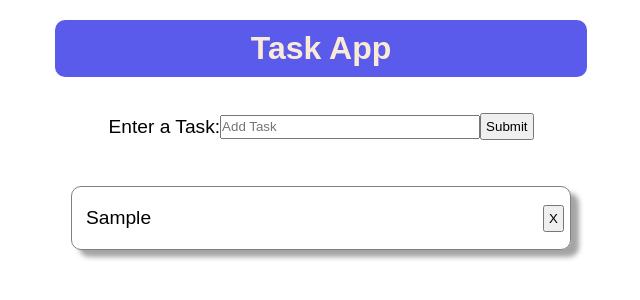
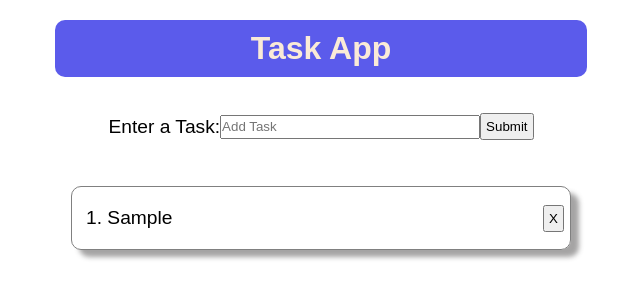
Before and after one commit to SalamanderCtesiphon/todo-list-react-app, a React (Create React App) app: page / in a window 1280 px wide. Both pictures are taken after typing "Sample" into the empty fields and a click on the button "Submit". Shown: the top 300 px of the page, without its empty margins (319-959 px from the left). Built offline with nearby package versions, Linux system fonts and the light colour scheme.

Commit message:
added numbers to the rendered list items

```diff
--- a/src/components/Overview.js
+++ b/src/components/Overview.js
@@ -4,7 +4,7 @@ const Overview = ({ tasks, deleteTask }) => {
     <div>
       <ul>
         {tasks.map((task) => (
-          <li className='formItem' key={task.id}>{task.text}<button
+          <li className='formItem' key={task.id}>{tasks.indexOf(task) + 1}.{' '}{task.text}<button
             onClick={() => deleteTask(task.id)}
           >
           X</button></li>
```
